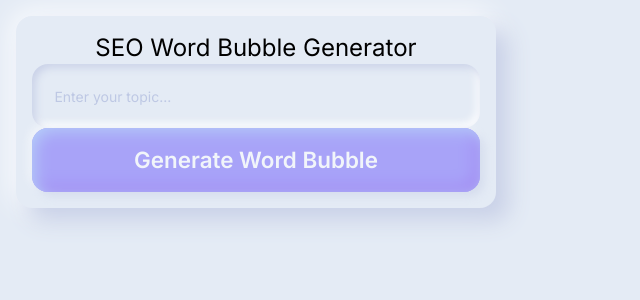
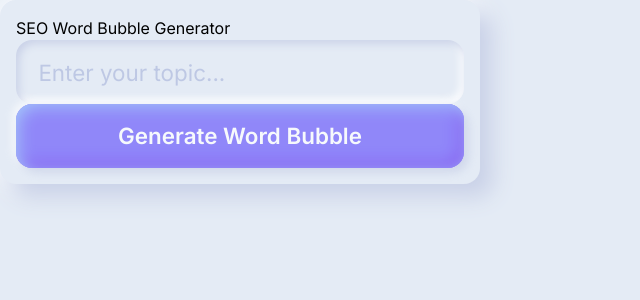
Before and after one commit to gr8monk3ys/seo-wordbubble, a Next.js app: page / in a window 1280 px wide. Shown: the top 300 px of the page, without its empty margins (0-640 px from the left). Built offline with nearby package versions, Linux system fonts and the light colour scheme.

Commit message:
Add reusable UI components for buttons and inputs

```diff
--- /dev/null
+++ b/src/components/ui/button.tsx
@@ -0,0 +1,55 @@
+import * as React from "react"
+import { Slot } from "@radix-ui/react-slot"
+import { cva, type VariantProps } from "class-variance-authority"
+import { cn } from "@/lib/utils"
+
+const buttonVariants = cva(
+  "inline-flex items-center justify-center whitespace-nowrap rounded-md text-sm font-medium ring-offset-background transition-colors focus-visible:outline-none focus-visible:ring-2 focus-visible:ring-ring focus-visible:ring-offset-2 disabled:pointer-events-none disabled:opacity-50",
+  {
+    variants: {
+      variant: {
+        default: "bg-primary text-primary-foreground hover:bg-primary/90",
+        destructive:
+          "bg-destructive text-destructive-foreground hover:bg-destructive/90",
+        outline:
+          "border border-input bg-background hover:bg-accent hover:text-accent-foreground",
+        secondary:
+          "bg-secondary text-secondary-foreground hover:bg-secondary/80",
+        ghost: "hover:bg-accent hover:text-accent-foreground",
+        link: "text-primary underline-offset-4 hover:underline",
+      },
+      size: {
+        default: "h-10 px-4 py-2",
+        sm: "h-9 rounded-md px-3",
+        lg: "h-11 rounded-md px-8",
+        icon: "h-10 w-10",
+      },
+    },
+    defaultVariants: {
+      variant: "default",
+      size: "default",
+    },
+  }
+)
+
+export interface ButtonProps
+  extends React.ButtonHTMLAttributes<HTMLButtonElement>,
+    VariantProps<typeof buttonVariants> {
+  asChild?: boolean
+}
+
+const Button = React.forwardRef<HTMLButtonElement, ButtonProps>(
+  ({ className, variant, size, asChild = false, ...props }, ref) => {
+    const Comp = asChild ? Slot : "button"
+    return (
+      <Comp
+        className={cn(buttonVariants({ variant, size, className }))}
+        ref={ref}
+        {...props}
+      />
+    )
+  }
+)
+Button.displayName = "Button"
+
+export { Button, buttonVariants }
--- /dev/null
+++ b/src/components/ui/input.tsx
@@ -0,0 +1,24 @@
+import * as React from "react"
+import { cn } from "@/lib/utils"
+
+export interface InputProps
+  extends React.InputHTMLAttributes<HTMLInputElement> {}
+
+const Input = React.forwardRef<HTMLInputElement, InputProps>(
+  ({ className, type, ...props }, ref) => {
+    return (
+      <input
+        type={type}
+        className={cn(
+          "flex h-10 w-full rounded-md border border-input bg-background px-3 py-2 text-sm ring-offset-background file:border-0 file:bg-transparent file:text-sm file:font-medium placeholder:text-muted-foreground focus-visible:outline-none focus-visible:ring-2 focus-visible:ring-ring focus-visible:ring-offset-2 disabled:cursor-not-allowed disabled:opacity-50",
+          className
+        )}
+        ref={ref}
+        {...props}
+      />
+    )
+  }
+)
+Input.displayName = "Input"
+
+export { Input }
```
